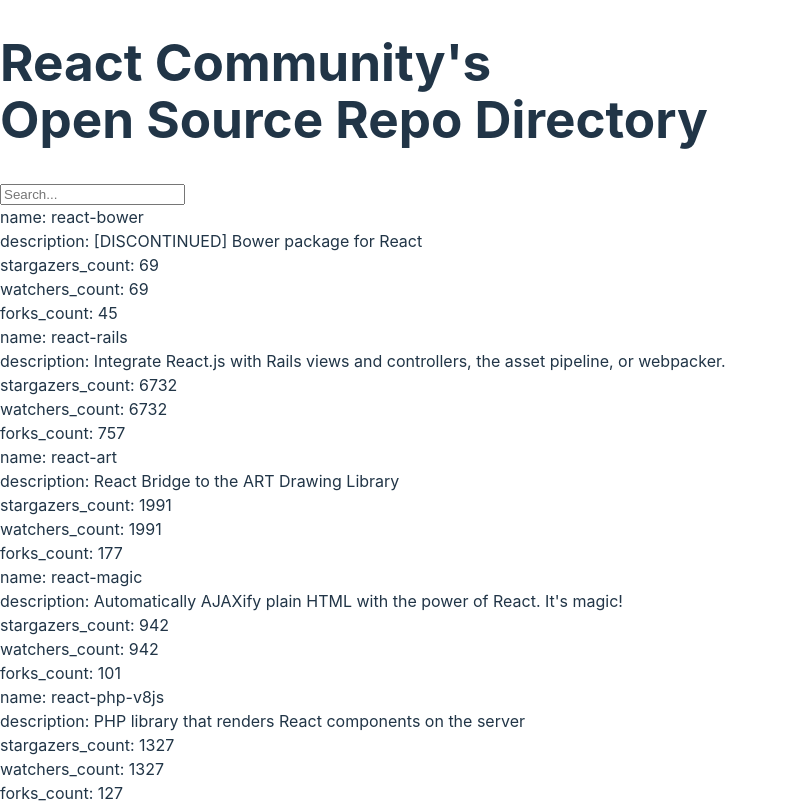
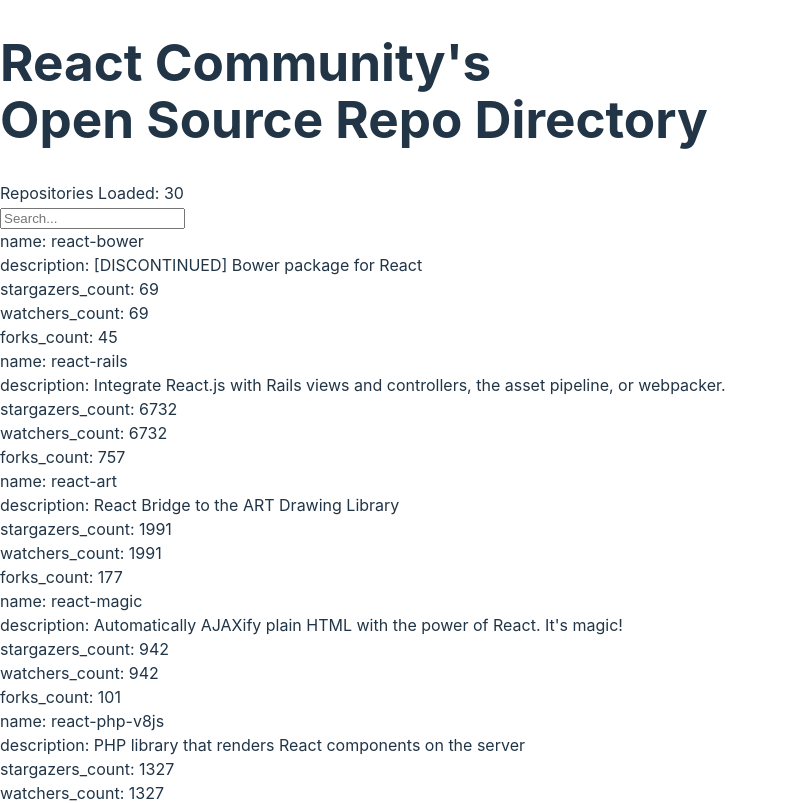
Before and after one commit to breenatheseira/react-open-source-repos, a React (Vite) app: page / in a window 1280 px wide. Shown: the top 803 px of the page, without its empty margins (0-788 px from the left). Built offline with nearby package versions, Linux system fonts and the light colour scheme; no server answers.

Commit message:
Display total repos loaded

```diff
--- a/src/features/repositories/ListRepositories.jsx
+++ b/src/features/repositories/ListRepositories.jsx
@@ -24,6 +24,9 @@
         <h1>React Community's <br/> Open Source Repo Directory</h1>
       </div>
       <div>
+        <span>Repositories Loaded: {' '}{repos.length}</span>
+      </div>
+      <div>
         <SearchBar
           searchText={searchText}
           onSearchTextChange={setSearchText} />
```
